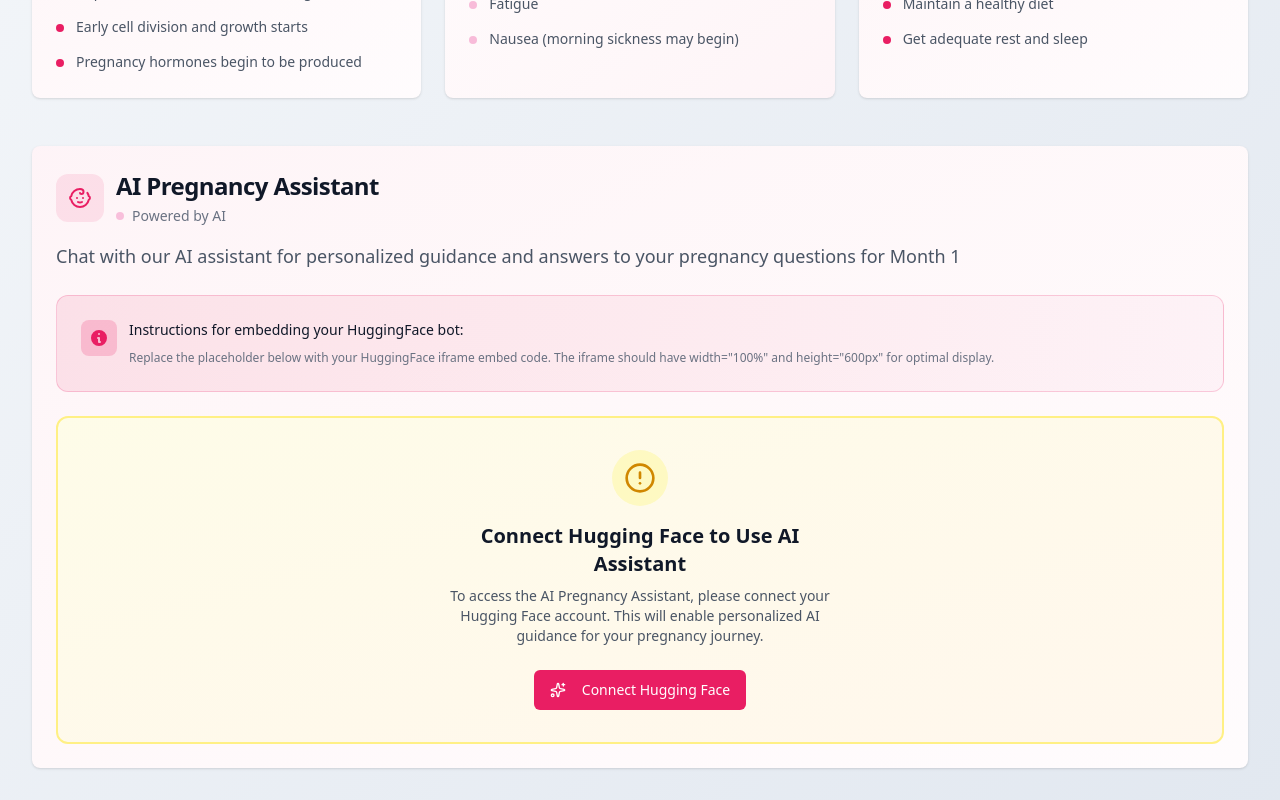
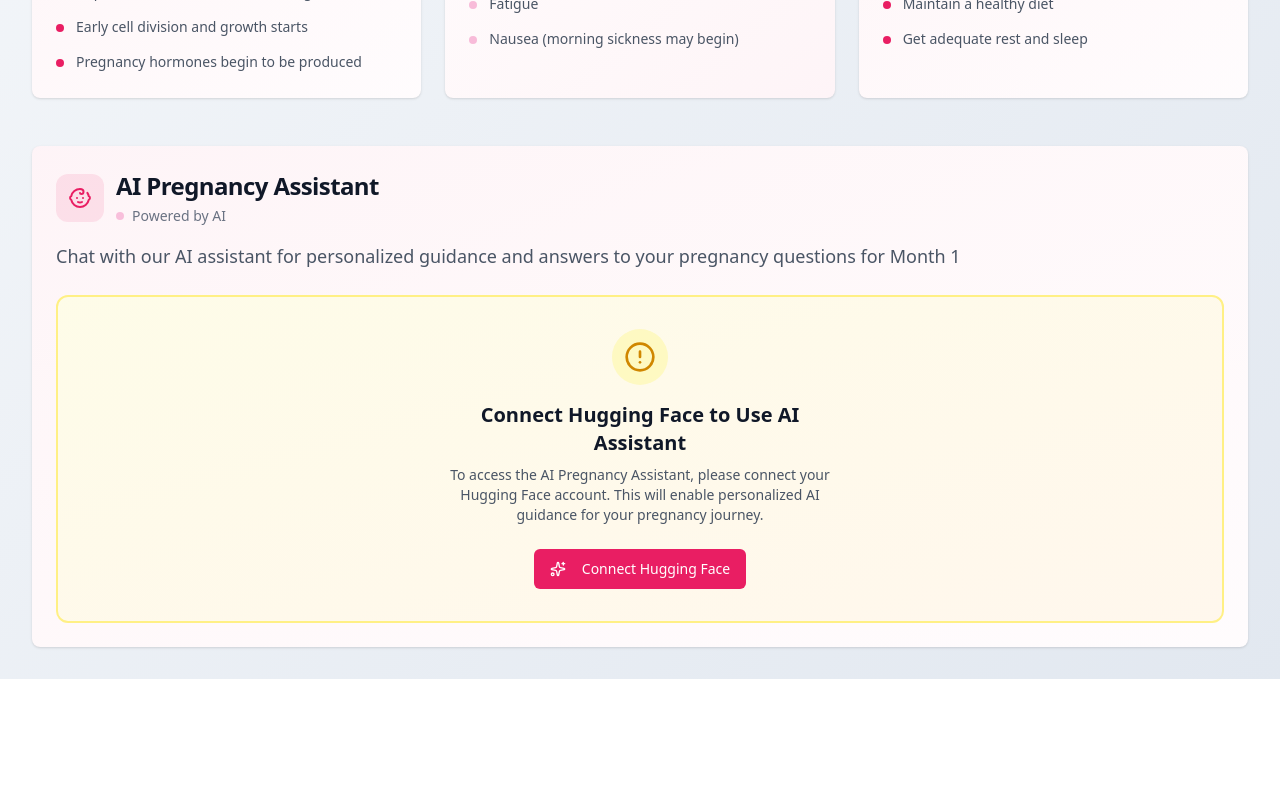
Before and after one commit to mmaaza/p-tech, a React (Vite) app: page /month/1 in a window 1280 px wide. Shown: the part 907-1707 px from the top of the page. After the commit the page ends 1586 px from the top, so only its background shows below. Built offline with nearby package versions, Linux system fonts and the light colour scheme; no server answers; the database is empty; sample sign-in values are in the browser's storage.

Commit message:
Remove instructions for embedding HuggingFace bot from MonthPage component to streamline UI and improve code clarity.

```diff
--- a/src/pages/MonthPage.tsx
+++ b/src/pages/MonthPage.tsx
@@ -505,25 +505,6 @@ const MonthPage = () => {
             </CardDescription>
           </CardHeader>
           <CardContent className="space-y-6">
-            <div className="bg-gradient-to-r from-primary/10 to-accent/10 rounded-xl p-6 border border-primary/20">
-              <div className="flex items-start space-x-3">
-                <div className="p-2 bg-primary/20 rounded-lg">
-                  <svg className="h-5 w-5 text-primary" fill="currentColor" viewBox="0 0 20 20">
-                    <path fillRule="evenodd" d="M18 10a8 8 0 11-16 0 8 8 0 0116 0zm-7-4a1 1 0 11-2 0 1 1 0 012 0zM9 9a1 1 0 000 2v3a1 1 0 001 1h1a1 1 0 100-2v-3a1 1 0 00-1-1H9z" clipRule="evenodd" />
-                  </svg>
-                </div>
-                <div className="flex-1">
-                  <p className="text-sm font-medium medical-text-primary mb-2">
-                    Instructions for embedding your HuggingFace bot:
-                  </p>
-                  <p className="text-xs medical-text-muted leading-relaxed">
-                    Replace the placeholder below with your HuggingFace iframe embed code.
-                    The iframe should have width="100%" and height="600px" for optimal display.
-                  </p>
-                </div>
-              </div>
-            </div>
-
             {/* HuggingFace AI Assistant Iframe */}
             {!isHuggingFaceConnected ? (
               <div className="relative w-full flex items-center justify-center rounded-xl overflow-hidden bg-gradient-to-br from-yellow-50 to-orange-50 border-2 border-yellow-200">
```
